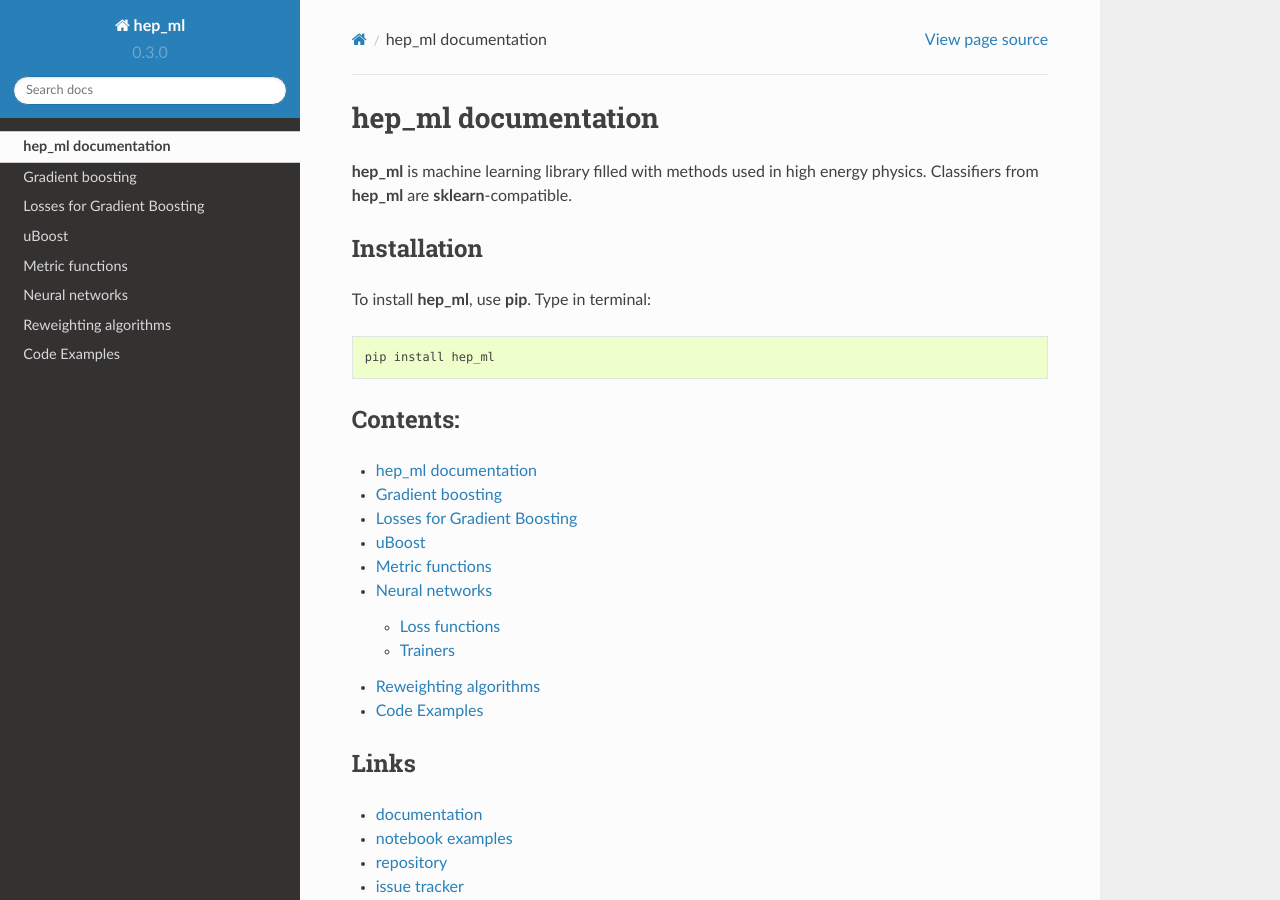
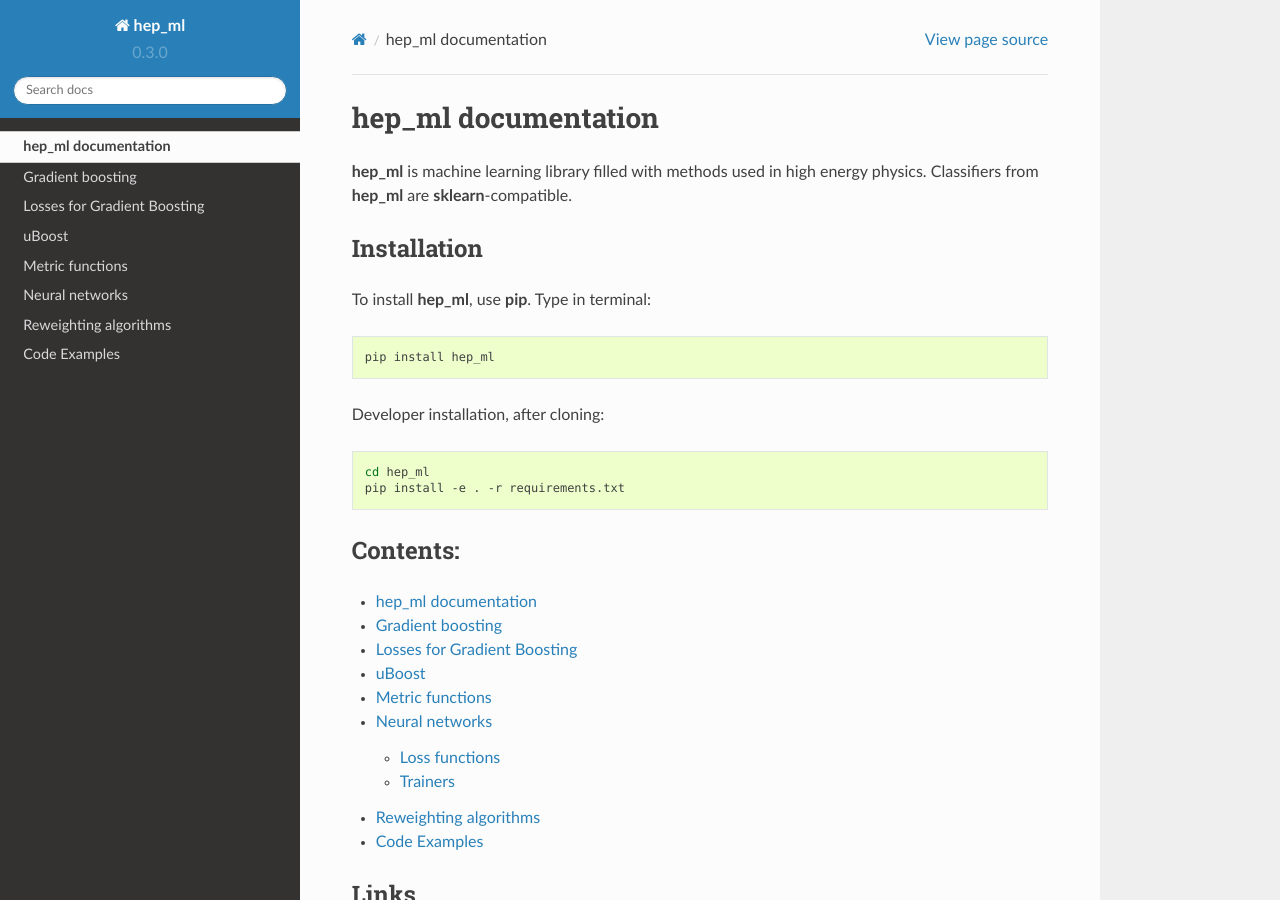
Before and after one commit to arogozhnikov/hep_ml, a Sphinx documentation site: the page built from docs/index.rst, in a window 1280 px wide and 900 px high. Built offline with Sphinx 7.4.7 and the Read the Docs theme 2.0.0, drawn with Linux system fonts in a browser that asks for light colours.

Commit message:
minimized index

```diff
--- a/docs/index.rst
+++ b/docs/index.rst
@@ -20,14 +20,12 @@
     pip install hep_ml
 
 
-.. Modules:
-   ________
-   * :doc:`gb`
-   * :doc:`losses`
-   * :doc:`uboost`
-   * :doc:`metrics`
-   * :doc:`nnet`
-   * :doc:`reweight`
+Developer installation, after cloning:
+
+.. code:: bash
+
+    cd hep_ml
+    pip install -e . -r requirements.txt
 
 
 
```
Also changed, not shown: other parts of docs/index.rst (+0 -7 lines).
